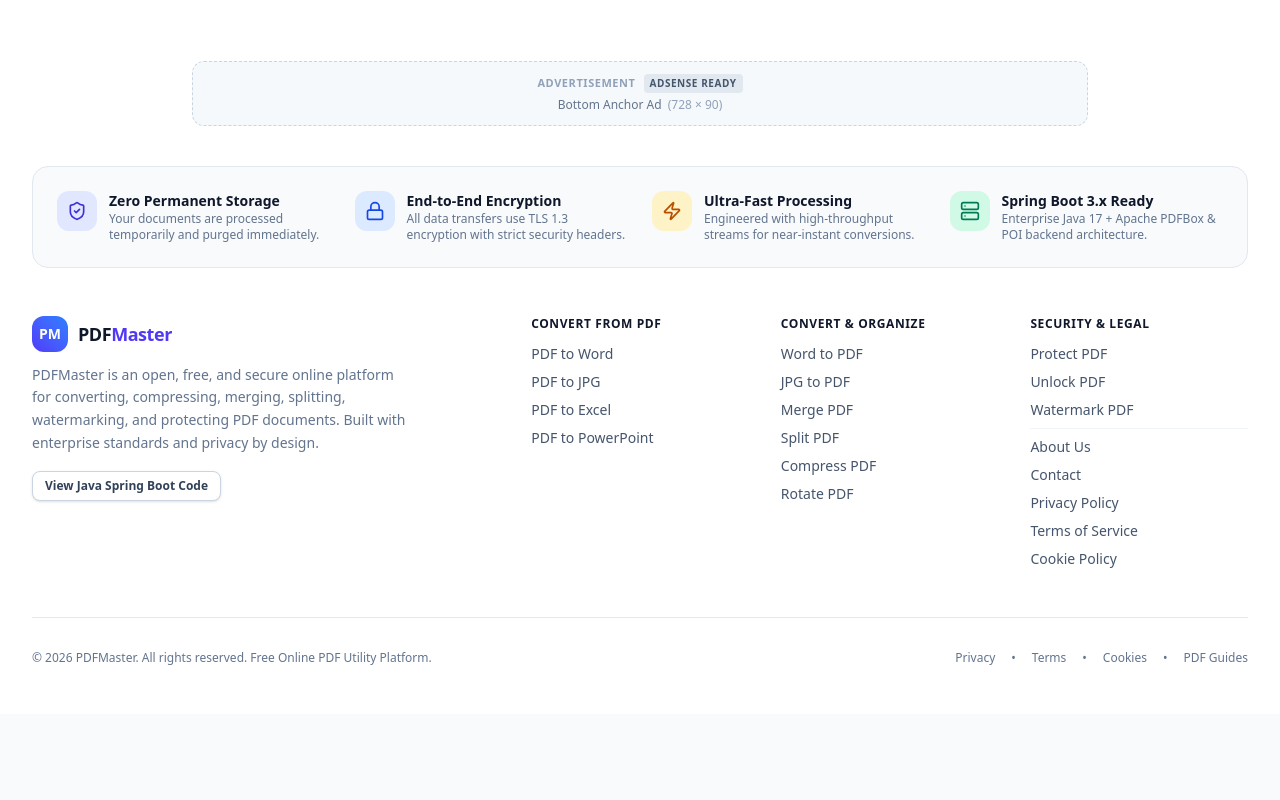
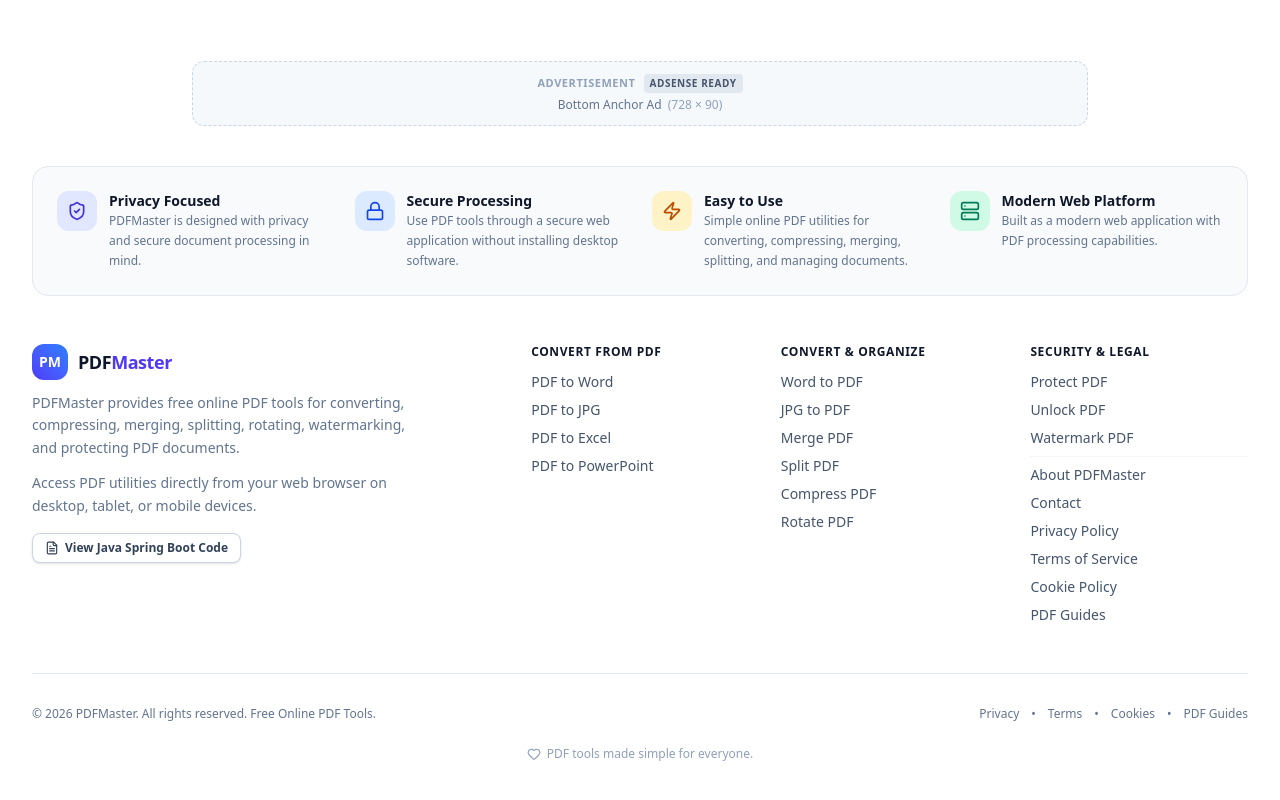
Before and after one commit to rsbharathkumar-03/PDFMaster, a React (Vite) app: page / in a window 1280 px wide. Shown: the part 4559-5359 px from the top of the page. Before the commit the page ends 5273 px from the top, so only its background shows below. Built offline with nearby package versions, Linux system fonts and the light colour scheme.

Commit message:
Update Footer.tsx

```diff
--- a/src/components/Footer.tsx
+++ b/src/components/Footer.tsx
@@ -1,28 +1,67 @@
 import React from 'react';
-import { ViewType, ToolId } from '../types';
+import { ViewType } from '../types';
 import { AdContainer } from './AdContainer';
-import { ShieldCheck, Heart, Lock, Zap, Server } from 'lucide-react';
+import {
+  ShieldCheck,
+  Lock,
+  Zap,
+  Server,
+  FileText,
+  Heart
+} from 'lucide-react';
 
 interface FooterProps {
   onNavigate: (view: ViewType) => void;
 }
 
+const SITE_URL = 'https://pdf-master-ezhr.vercel.app';
+
 export const Footer: React.FC<FooterProps> = ({ onNavigate }) => {
+  const navigateWithFallback = (
+    event: React.MouseEvent<HTMLAnchorElement>,
+    view: ViewType
+  ) => {
+    /*
+     * Keep normal browser links available for crawlers and users.
+     * App.tsx can still handle SPA navigation through onNavigate().
+     */
+    event.preventDefault();
+    onNavigate(view);
+  };
+
   return (
     <footer className="mt-20 border-t border-slate-200 bg-white text-slate-600">
       <div className="mx-auto max-w-7xl px-4 py-12 sm:px-6 lg:px-8">
-        {/* Footer Ad Slot */}
-        <AdContainer slot="footer-banner" className="mb-10 max-w-4xl mx-auto" />
 
-        {/* Security & Value Propositions Bar */}
-        <div className="mb-12 grid grid-cols-1 gap-6 rounded-2xl border border-slate-200 bg-slate-50 p-6 sm:grid-cols-2 lg:grid-cols-4">
+        {/* Footer Ad */}
+        <AdContainer
+          slot="footer-banner"
+          className="mx-auto mb-10 max-w-4xl"
+        />
+
+        {/* Security & Value Propositions */}
+        <section
+          aria-labelledby="footer-benefits"
+          className="mb-12 grid grid-cols-1 gap-6 rounded-2xl border border-slate-200 bg-slate-50 p-6 sm:grid-cols-2 lg:grid-cols-4"
+        >
+          <h2 id="footer-benefits" className="sr-only">
+            PDFMaster Features and Benefits
+          </h2>
+
           <div className="flex items-start gap-3">
             <div className="flex h-10 w-10 shrink-0 items-center justify-center rounded-xl bg-indigo-100 text-indigo-700">
               <ShieldCheck className="h-5 w-5" />
             </div>
+
             <div>
-              <h4 className="text-sm font-bold text-slate-900">Zero Permanent Storage</h4>
-              <p className="text-xs text-slate-500">Your documents are processed temporarily and purged immediately.</p>
+              <h3 className="text-sm font-bold text-slate-900">
+                Privacy Focused
+              </h3>
+
+              <p className="text-xs leading-5 text-slate-500">
+                PDFMaster is designed with privacy and secure document
+                processing in mind.
+              </p>
             </div>
           </div>
 
@@ -30,9 +69,16 @@
             <div className="flex h-10 w-10 shrink-0 items-center justify-center rounded-xl bg-blue-100 text-blue-700">
               <Lock className="h-5 w-5" />
             </div>
+
             <div>
-              <h4 className="text-sm font-bold text-slate-900">End-to-End Encryption</h4>
-              <p className="text-xs text-slate-500">All data transfers use TLS 1.3 encryption with strict security headers.</p>
+              <h3 className="text-sm font-bold text-slate-900">
+                Secure Processing
+              </h3>
+
+              <p className="text-xs leading-5 text-slate-500">
+                Use PDF tools through a secure web application without
+                installing desktop software.
+              </p>
             </div>
           </div>
 
@@ -40,9 +86,16 @@
             <div className="flex h-10 w-10 shrink-0 items-center justify-center rounded-xl bg-amber-100 text-amber-700">
               <Zap className="h-5 w-5" />
             </div>
+
             <div>
-              <h4 className="text-sm font-bold text-slate-900">Ultra-Fast Processing</h4>
-              <p className="text-xs text-slate-500">Engineered with high-throughput streams for near-instant conversions.</p>
+              <h3 className="text-sm font-bold text-slate-900">
+                Easy to Use
+              </h3>
+
+              <p className="text-xs leading-5 text-slate-500">
+                Simple online PDF utilities for converting, compressing,
+                merging, splitting, and managing documents.
+              </p>
             </div>
           </div>
 
@@ -50,172 +103,379 @@
             <div className="flex h-10 w-10 shrink-0 items-center justify-center rounded-xl bg-emerald-100 text-emerald-700">
               <Server className="h-5 w-5" />
             </div>
+
             <div>
-              <h4 className="text-sm font-bold text-slate-900">Spring Boot 3.x Ready</h4>
-              <p className="text-xs text-slate-500">Enterprise Java 17 + Apache PDFBox &amp; POI backend architecture.</p>
+              <h3 className="text-sm font-bold text-slate-900">
+                Modern Web Platform
+              </h3>
+
+              <p className="text-xs leading-5 text-slate-500">
+                Built as a modern web application with PDF processing
+                capabilities.
+              </p>
             </div>
           </div>
-        </div>
+        </section>
 
-        {/* Main Footer Links */}
+        {/* Main Footer Content */}
         <div className="grid grid-cols-2 gap-8 md:grid-cols-5">
-          {/* Brand Info */}
+
+          {/* Brand */}
           <div className="col-span-2">
-            <div className="flex items-center gap-2.5">
-              <div className="flex h-9 w-9 items-center justify-center rounded-xl bg-gradient-to-tr from-indigo-600 to-blue-500 text-white font-black text-sm">
+            <a
+              href={`${SITE_URL}/`}
+              onClick={(event) => navigateWithFallback(event, 'home')}
+              className="inline-flex items-center gap-2.5 rounded-xl focus:outline-none focus-visible:ring-2 focus-visible:ring-indigo-500"
+              aria-label="PDFMaster - Free Online PDF Tools"
+            >
+              <div className="flex h-9 w-9 items-center justify-center rounded-xl bg-gradient-to-tr from-indigo-600 to-blue-500 text-sm font-black text-white">
                 PM
               </div>
+
               <span className="text-lg font-extrabold tracking-tight text-slate-900">
                 PDF<span className="text-indigo-600">Master</span>
               </span>
-            </div>
-            <p className="mt-3 max-w-sm text-sm text-slate-500 leading-relaxed">
-              PDFMaster is an open, free, and secure online platform for converting, compressing, merging, splitting, watermarking, and protecting PDF documents. Built with enterprise standards and privacy by design.
+            </a>
+
+            <p className="mt-3 max-w-sm text-sm leading-relaxed text-slate-500">
+              PDFMaster provides free online PDF tools for converting,
+              compressing, merging, splitting, rotating, watermarking, and
+              protecting PDF documents.
             </p>
-            <div className="mt-4 flex items-center gap-2">
+
+            <p className="mt-3 max-w-sm text-sm leading-relaxed text-slate-500">
+              Access PDF utilities directly from your web browser on desktop,
+              tablet, or mobile devices.
+            </p>
+
+            <div className="mt-4">
               <button
+                type="button"
                 onClick={() => onNavigate('backend-code')}
-                className="inline-flex items-center gap-1.5 rounded-lg border border-slate-300 bg-white px-3 py-1.5 text-xs font-semibold text-slate-700 shadow-sm hover:border-indigo-400 hover:text-indigo-600 transition"
+                className="inline-flex items-center gap-1.5 rounded-lg border border-slate-300 bg-white px-3 py-1.5 text-xs font-semibold text-slate-700 shadow-sm transition hover:border-indigo-400 hover:text-indigo-600 focus:outline-none focus-visible:ring-2 focus-visible:ring-indigo-500"
               >
+                <FileText className="h-3.5 w-3.5" />
                 <span>View Java Spring Boot Code</span>
               </button>
             </div>
           </div>
 
-          {/* Column: Convert From PDF */}
+          {/* Convert From PDF */}
           <div>
-            <h3 className="text-xs font-bold uppercase tracking-wider text-slate-900">Convert from PDF</h3>
+            <h2 className="text-xs font-bold uppercase tracking-wider text-slate-900">
+              Convert from PDF
+            </h2>
+
             <ul className="mt-3 space-y-2 text-sm">
               <li>
-                <button onClick={() => onNavigate('pdf-to-word')} className="hover:text-indigo-600 transition">
+                <a
+                  href={`${SITE_URL}/pdf-to-word`}
+                  onClick={(event) =>
+                    navigateWithFallback(event, 'pdf-to-word')
+                  }
+                  className="transition hover:text-indigo-600"
+                >
                   PDF to Word
-                </button>
+                </a>
               </li>
+
               <li>
-                <button onClick={() => onNavigate('pdf-to-jpg')} className="hover:text-indigo-600 transition">
+                <a
+                  href={`${SITE_URL}/pdf-to-jpg`}
+                  onClick={(event) =>
+                    navigateWithFallback(event, 'pdf-to-jpg')
+                  }
+                  className="transition hover:text-indigo-600"
+                >
                   PDF to JPG
-                </button>
+                </a>
               </li>
+
               <li>
-                <button onClick={() => onNavigate('pdf-to-excel')} className="hover:text-indigo-600 transition">
+                <a
+                  href={`${SITE_URL}/pdf-to-excel`}
+                  onClick={(event) =>
+                    navigateWithFallback(event, 'pdf-to-excel')
+                  }
+                  className="transition hover:text-indigo-600"
+                >
                   PDF to Excel
-                </button>
+                </a>
               </li>
+
               <li>
-                <button onClick={() => onNavigate('pdf-to-ppt')} className="hover:text-indigo-600 transition">
+                <a
+                  href={`${SITE_URL}/pdf-to-ppt`}
+                  onClick={(event) =>
+                    navigateWithFallback(event, 'pdf-to-ppt')
+                  }
+                  className="transition hover:text-indigo-600"
+                >
                   PDF to PowerPoint
-                </button>
+                </a>
               </li>
             </ul>
           </div>
 
-          {/* Column: Convert & Organize */}
+          {/* Convert & Organize */}
           <div>
-            <h3 className="text-xs font-bold uppercase tracking-wider text-slate-900">Convert &amp; Organize</h3>
+            <h2 className="text-xs font-bold uppercase tracking-wider text-slate-900">
+              Convert &amp; Organize
+            </h2>
+
             <ul className="mt-3 space-y-2 text-sm">
               <li>
-                <button onClick={() => onNavigate('word-to-pdf')} className="hover:text-indigo-600 transition">
+                <a
+                  href={`${SITE_URL}/word-to-pdf`}
+                  onClick={(event) =>
+                    navigateWithFallback(event, 'word-to-pdf')
+                  }
+                  className="transition hover:text-indigo-600"
+                >
                   Word to PDF
-                </button>
+                </a>
               </li>
+
               <li>
-                <button onClick={() => onNavigate('jpg-to-pdf')} className="hover:text-indigo-600 transition">
+                <a
+                  href={`${SITE_URL}/jpg-to-pdf`}
+                  onClick={(event) =>
+                    navigateWithFallback(event, 'jpg-to-pdf')
+                  }
+                  className="transition hover:text-indigo-600"
+                >
                   JPG to PDF
-                </button>
+                </a>
               </li>
+
               <li>
-                <button onClick={() => onNavigate('merge-pdf')} className="hover:text-indigo-600 transition">
+                <a
+                  href={`${SITE_URL}/merge-pdf`}
+                  onClick={(event) =>
+                    navigateWithFallback(event, 'merge-pdf')
+                  }
+                  className="transition hover:text-indigo-600"
+                >
                   Merge PDF
-                </button>
+                </a>
               </li>
+
               <li>
-                <button onClick={() => onNavigate('split-pdf')} className="hover:text-indigo-600 transition">
+                <a
+                  href={`${SITE_URL}/split-pdf`}
+                  onClick={(event) =>
+                    navigateWithFallback(event, 'split-pdf')
+                  }
+                  className="transition hover:text-indigo-600"
+                >
                   Split PDF
-                </button>
+                </a>
               </li>
+
               <li>
-                <button onClick={() => onNavigate('compress-pdf')} className="hover:text-indigo-600 transition">
+                <a
+                  href={`${SITE_URL}/compress-pdf`}
+                  onClick={(event) =>
+                    navigateWithFallback(event, 'compress-pdf')
+                  }
+                  className="transition hover:text-indigo-600"
+                >
                   Compress PDF
-                </button>
+                </a>
               </li>
+
               <li>
-                <button onClick={() => onNavigate('rotate-pdf')} className="hover:text-indigo-600 transition">
+                <a
+                  href={`${SITE_URL}/rotate-pdf`}
+                  onClick={(event) =>
+                    navigateWithFallback(event, 'rotate-pdf')
+                  }
+                  className="transition hover:text-indigo-600"
+                >
                   Rotate PDF
-                </button>
+                </a>
               </li>
             </ul>
           </div>
 
-          {/* Column: Security & Company */}
+          {/* Security & Legal */}
           <div>
-            <h3 className="text-xs font-bold uppercase tracking-wider text-slate-900">Security &amp; Legal</h3>
+            <h2 className="text-xs font-bold uppercase tracking-wider text-slate-900">
+              Security &amp; Legal
+            </h2>
+
             <ul className="mt-3 space-y-2 text-sm">
               <li>
-                <button onClick={() => onNavigate('protect-pdf')} className="hover:text-indigo-600 transition">
+                <a
+                  href={`${SITE_URL}/protect-pdf`}
+                  onClick={(event) =>
+                    navigateWithFallback(event, 'protect-pdf')
+                  }
+                  className="transition hover:text-indigo-600"
+                >
                   Protect PDF
-                </button>
+                </a>
               </li>
+
               <li>
-                <button onClick={() => onNavigate('unlock-pdf')} className="hover:text-indigo-600 transition">
+                <a
+                  href={`${SITE_URL}/unlock-pdf`}
+                  onClick={(event) =>
+                    navigateWithFallback(event, 'unlock-pdf')
+                  }
+                  className="transition hover:text-indigo-600"
+                >
                   Unlock PDF
-                </button>
+                </a>
               </li>
+
               <li>
-                <button onClick={() => onNavigate('watermark-pdf')} className="hover:text-indigo-600 transition">
+                <a
+                  href={`${SITE_URL}/watermark-pdf`}
+                  onClick={(event) =>
+                    navigateWithFallback(event, 'watermark-pdf')
+                  }
+                  className="transition hover:text-indigo-600"
+                >
                   Watermark PDF
-                </button>
+                </a>
               </li>
-              <li className="pt-2 border-t border-slate-100">
-                <button onClick={() => onNavigate('about')} className="hover:text-indigo-600 transition">
-                  About Us
-                </button>
+
+              <li className="border-t border-slate-100 pt-2">
+                <a
+                  href={`${SITE_URL}/about`}
+                  onClick={(event) =>
+                    navigateWithFallback(event, 'about')
+                  }
+                  className="transition hover:text-indigo-600"
+                >
+                  About PDFMaster
+                </a>
               </li>
+
               <li>
-                <button onClick={() => onNavigate('contact')} className="hover:text-indigo-600 transition">
+                <a
+                  href={`${SITE_URL}/contact`}
+                  onClick={(event) =>
+                    navigateWithFallback(event, 'contact')
+                  }
+                  className="transition hover:text-indigo-600"
+                >
                   Contact
-                </button>
+                </a>
               </li>
+
               <li>
-                <button onClick={() => onNavigate('privacy-policy')} className="hover:text-indigo-600 transition">
+                <a
+                  href={`${SITE_URL}/privacy-policy`}
+                  onClick={(event) =>
+                    navigateWithFallback(event, 'privacy-policy')
+                  }
+                  className="transition hover:text-indigo-600"
+                >
                   Privacy Policy
-                </button>
+                </a>
               </li>
+
               <li>
-                <button onClick={() => onNavigate('terms')} className="hover:text-indigo-600 transition">
+                <a
+                  href={`${SITE_URL}/terms`}
+                  onClick={(event) =>
+                    navigateWithFallback(event, 'terms')
+                  }
+                  className="transition hover:text-indigo-600"
+                >
                   Terms of Service
-                </button>
+                </a>
               </li>
+
               <li>
-                <button onClick={() => onNavigate('cookie-policy')} className="hover:text-indigo-600 transition">
+                <a
+                  href={`${SITE_URL}/cookie-policy`}
+                  onClick={(event) =>
+                    navigateWithFallback(event, 'cookie-policy')
+                  }
+                  className="transition hover:text-indigo-600"
+                >
                   Cookie Policy
-                </button>
+                </a>
+              </li>
+
+              <li>
+                <a
+                  href={`${SITE_URL}/blog`}
+                  onClick={(event) =>
+                    navigateWithFallback(event, 'blog')
+                  }
+                  className="transition hover:text-indigo-600"
+                >
+                  PDF Guides
+                </a>
               </li>
             </ul>
           </div>
         </div>
 
-        {/* Bottom copyright & attribution */}
-        <div className="mt-12 flex flex-col items-center justify-between border-t border-slate-200 pt-8 sm:flex-row gap-4">
+        {/* Bottom */}
+        <div className="mt-12 flex flex-col items-center justify-between gap-4 border-t border-slate-200 pt-8 sm:flex-row">
           <p className="text-xs text-slate-500">
-            &copy; {new Date().getFullYear()} PDFMaster. All rights reserved. Free Online PDF Utility Platform.
+            &copy; {new Date().getFullYear()} PDFMaster. All rights reserved.
+            Free Online PDF Tools.
           </p>
-          <div className="flex items-center gap-4 text-xs text-slate-500">
-            <button onClick={() => onNavigate('privacy-policy')} className="hover:underline">
+
+          <div className="flex flex-wrap items-center justify-center gap-3 text-xs text-slate-500">
+            <a
+              href={`${SITE_URL}/privacy-policy`}
+              onClick={(event) =>
+                navigateWithFallback(event, 'privacy-policy')
+              }
+              className="hover:text-indigo-600 hover:underline"
+            >
               Privacy
-            </button>
-            <span>&bull;</span>
-            <button onClick={() => onNavigate('terms')} className="hover:underline">
+            </a>
+
+            <span aria-hidden="true">&bull;</span>
+
+            <a
+              href={`${SITE_URL}/terms`}
+              onClick={(event) =>
+                navigateWithFallback(event, 'terms')
+              }
+              className="hover:text-indigo-600 hover:underline"
+            >
               Terms
-            </button>
-            <span>&bull;</span>
-            <button onClick={() => onNavigate('cookie-policy')} className="hover:underline">
+            </a>
+
+            <span aria-hidden="true">&bull;</span>
+
+            <a
+              href={`${SITE_URL}/cookie-policy`}
+              onClick={(event) =>
+                navigateWithFallback(event, 'cookie-policy')
+              }
+              className="hover:text-indigo-600 hover:underline"
+            >
               Cookies
-            </button>
-            <span>&bull;</span>
-            <button onClick={() => onNavigate('blog')} className="hover:underline">
+            </a>
+
+            <span aria-hidden="true">&bull;</span>
+
+            <a
+              href={`${SITE_URL}/blog`}
+              onClick={(event) =>
+                navigateWithFallback(event, 'blog')
+              }
+              className="hover:text-indigo-600 hover:underline"
+            >
               PDF Guides
-            </button>
+            </a>
           </div>
+        </div>
+
+        {/* Small Footer Note */}
+        <div className="mt-6 flex items-center justify-center gap-1.5 text-center text-xs text-slate-400">
+          <Heart className="h-3.5 w-3.5" />
+          <span>PDF tools made simple for everyone.</span>
         </div>
       </div>
     </footer>
```
